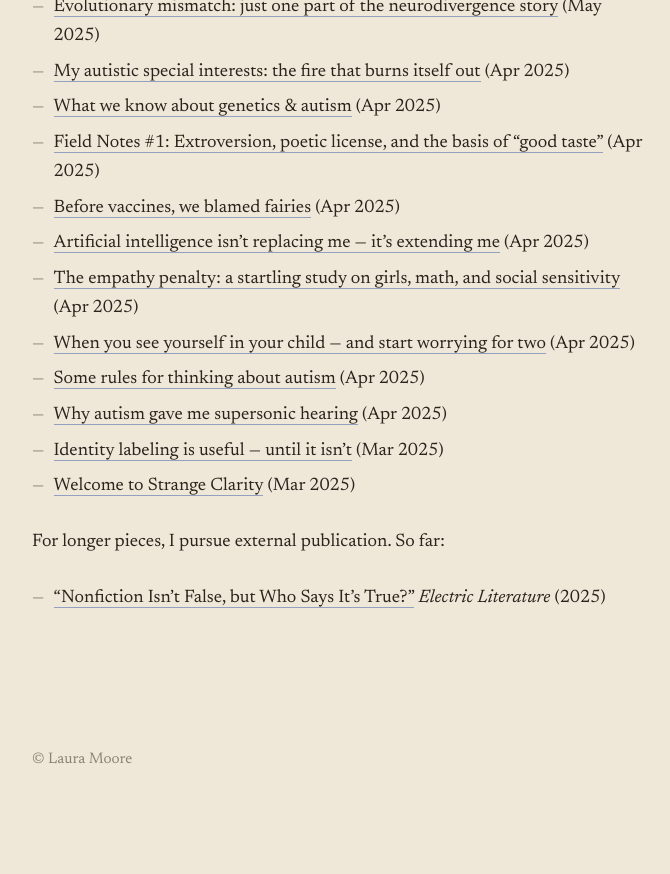
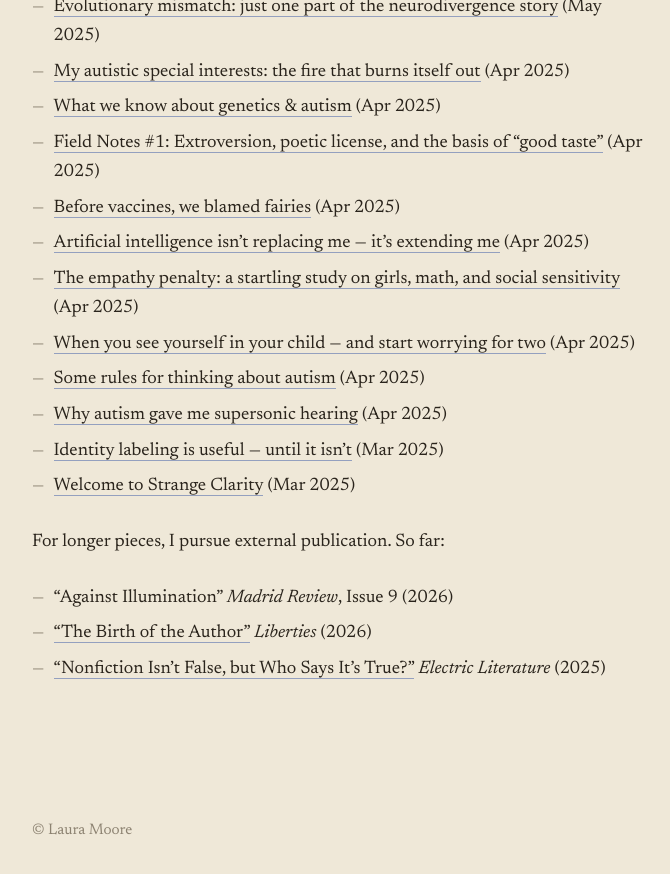
Before and after one commit to lauramoorewrites-del/treasury, a Jekyll site: the page built from essays.md, in a window 1280 px wide and 900 px high, scrolled down 2014 px. Shown: the top 874 px of the window, without its empty margins (302-972 px from the left). Built offline with Jekyll 4.4.1, drawn with Linux system fonts in a browser that asks for light colours; before the commit the page ends 2843 px from its top, so only the background shows below that.

Commit message:
Essays: add Liberties and Madrid Review publications
Co-Authored-By: Claude Opus 5.5 (1M context) <noreply@anthropic.com>

```diff
--- a/essays.md
+++ b/essays.md
@@ -63,4 +63,6 @@ A growing collection of self-published essays is on [Strange Clarity](https://ww
 - [Welcome to Strange Clarity](https://www.strangeclarity.com/p/welcome-to-strange-minds) (Mar 2025)
 
 For longer pieces, I pursue external publication. So far:
-- ["Nonfiction Isn't False, but Who Says It's True?"](https://electricliterature.com/nonfiction-isnt-false-but-who-says-its-true/) *Electric Literature* (2025)
+- “Against Illumination” *Madrid Review*, Issue 9 (2026)
+- [“The Birth of the Author”](https://libertiesjournal.com/online-articles/the-birth-of-the-author/) *Liberties* (2026)
+- [“Nonfiction Isn’t False, but Who Says It’s True?”](https://electricliterature.com/nonfiction-isnt-false-but-who-says-its-true/) *Electric Literature* (2025)
```
